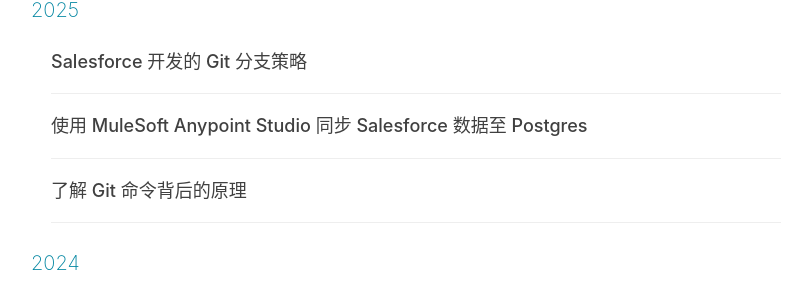
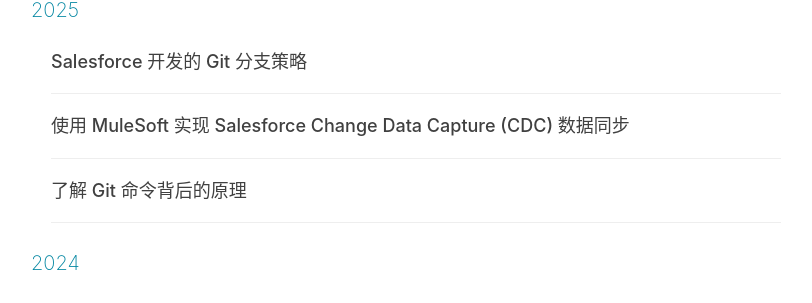
Before and after one commit to dyncan/dyncan.github.io, a Jekyll site: the page built from archive.html, in a window 1280 px wide and 900 px high, scrolled down 662 px. Shown: the part 145-448 px from the top of the window, without its empty margins (234-1046 px from the left). Built offline with Jekyll 4.4.1, drawn with Linux system fonts in a browser that asks for light colours; nearby versions of some CDN libraries; comment, search, counter and statistics services are not loaded.

Commit message:
chore: update post title

```diff
--- a/_posts/2025-01-17-sync-sf-data-to-postgres-using mulesoft-anypoint-studio.markdown
+++ b/_posts/2025-01-17-sync-sf-data-to-postgres-using mulesoft-anypoint-studio.markdown
@@ -1,6 +1,6 @@
 ---
 layout: post
-title: "使用 MuleSoft Anypoint Studio 同步 Salesforce 数据至 Postgres"
+title: "使用 MuleSoft 实现 Salesforce Change Data Capture (CDC) 数据同步"
 subtitle: ""
 date: 2025-01-17 12:00:00
 author: "Peter Dong"
```
